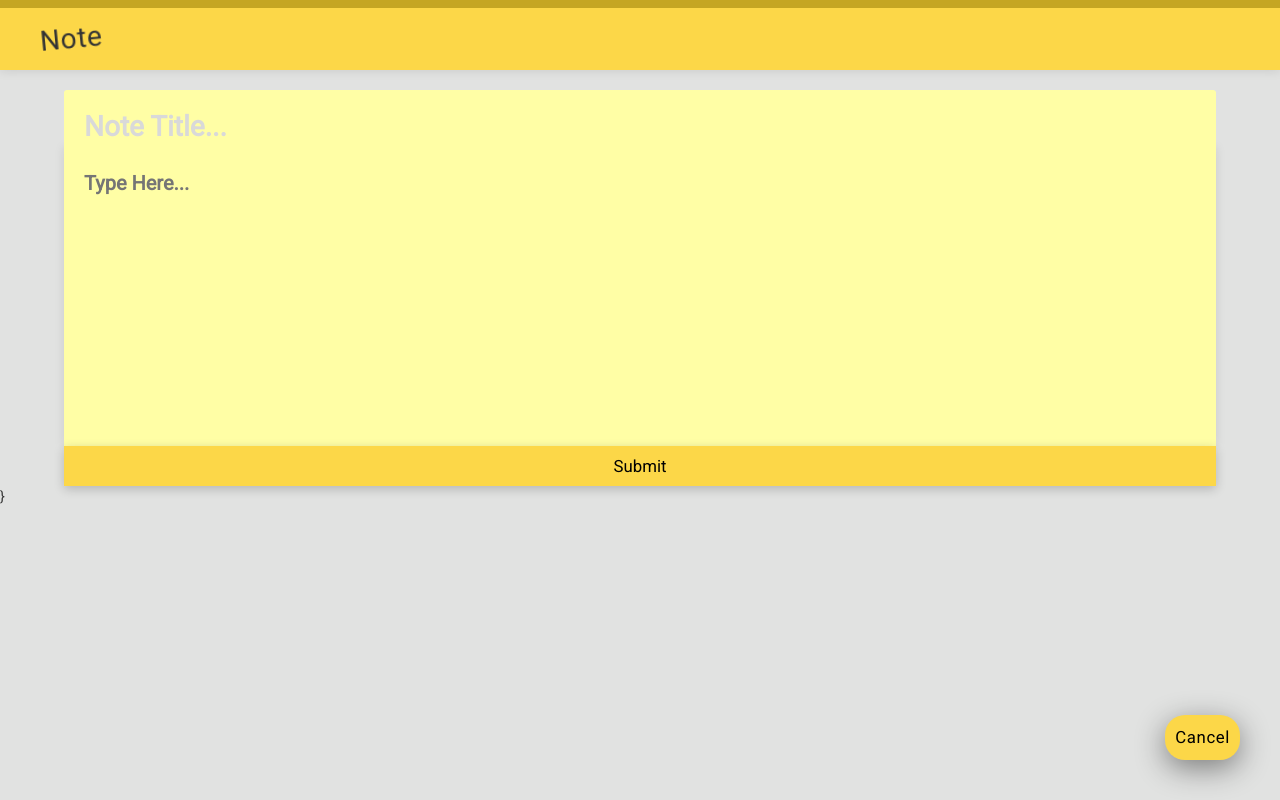
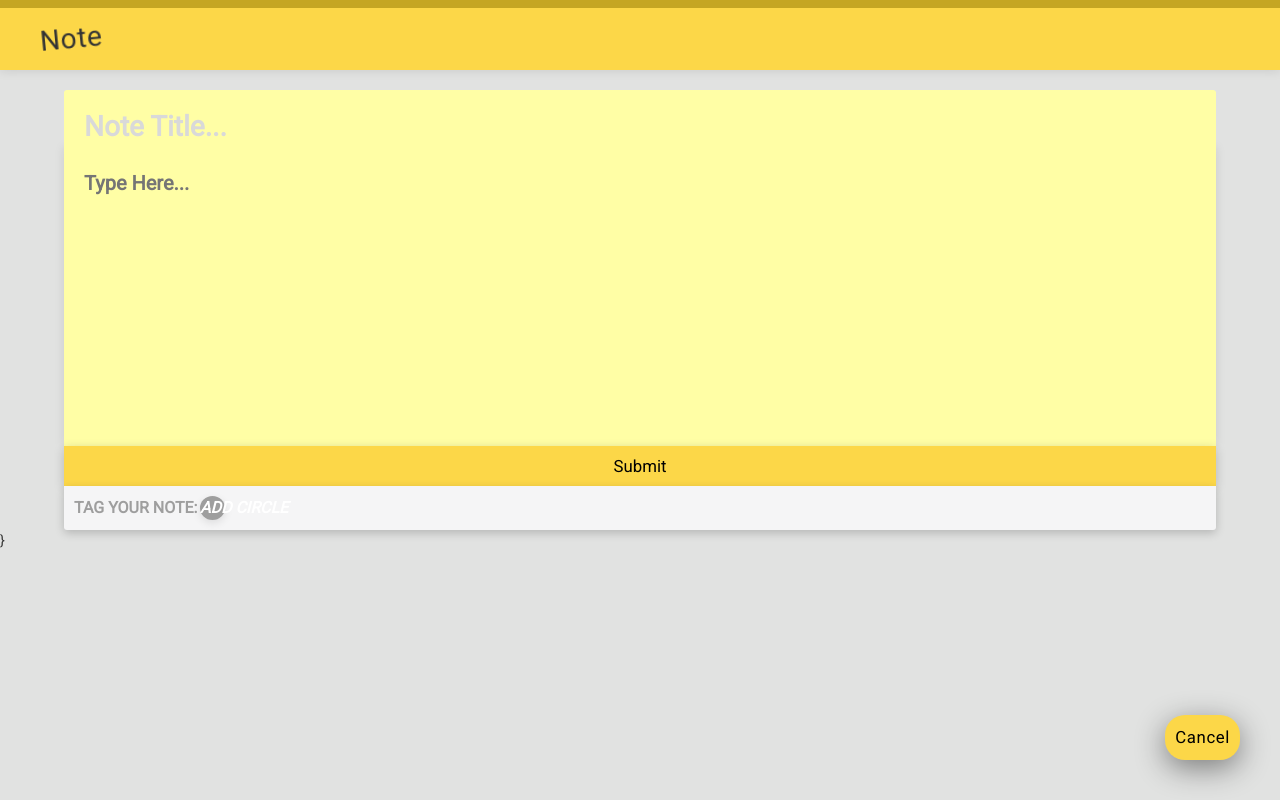
Before and after one commit to apolloproductionsdj/note-app2019, a React (Create React App) app: page / in a window 1280 px wide. Both pictures are taken after a click on the element "+ Note". Built offline with nearby package versions, Linux system fonts and the light colour scheme; no server answers.

Commit message:
added the JSX to display the button on the Note.js

```diff
--- a/src/components/Note.js
+++ b/src/components/Note.js
@@ -9,6 +9,15 @@
     };
     this.props.submitNote(formData, this.props.note.id);
   }
+
+  renderTagForm() {
+    return (
+      <span>
+        Tag your note:
+        <i className="tag-button material-icons">add circle</i>
+      </span>
+    );
+  };
 
   render() {
     const { note } = this.props;
@@ -31,6 +40,11 @@
           />
           <input className="note-button" type="submit" value="Submit" />
         </form>
+        <div className="tag-container">
+          <div className="tag-button-container">
+        {this.renderTagForm()}
+          </div>
+        </div>
       </div>
     );
   }
```
